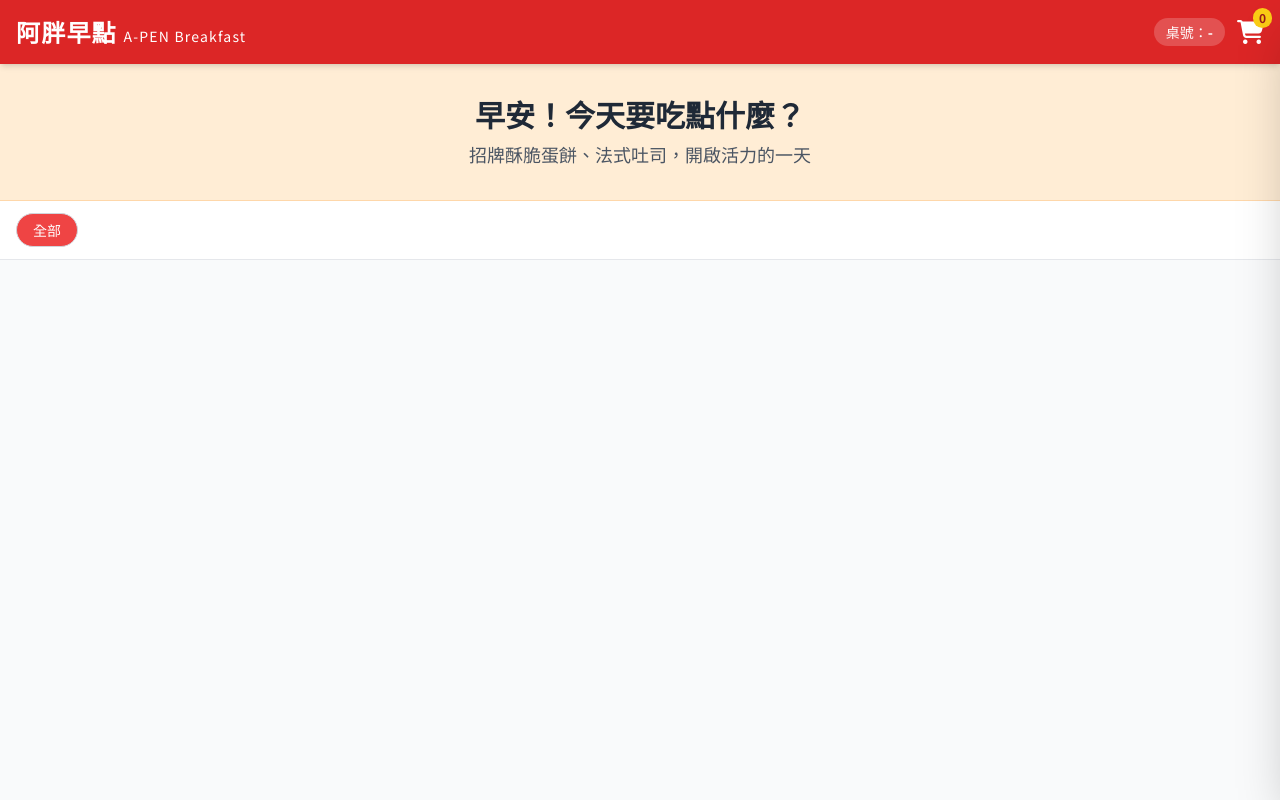
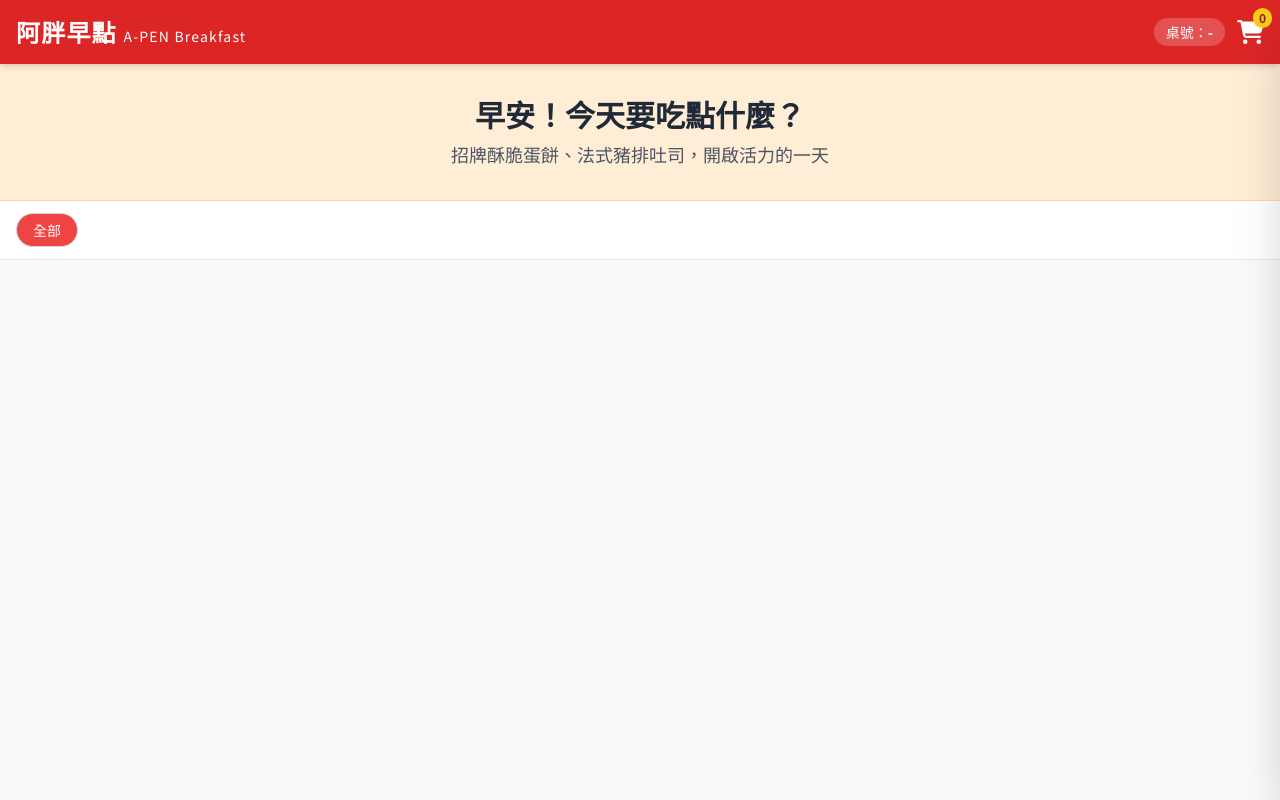
Before and after one commit to chienmu27/breakfast, a plain HTML site: page index.html in a window 1280 px wide. Drawn offline with nearby package versions, Linux system fonts and the light colour scheme; no server answers.

Commit message:
Update index.html

```diff
--- a/index.html
+++ b/index.html
@@ -30,7 +30,7 @@
 
 <div class="bg-orange-100 p-8 text-center border-b border-orange-200">
   <h2 class="text-3xl font-bold text-gray-800 mb-2">早安！今天要吃點什麼？</h2>
-  <p class="text-gray-600 text-lg">招牌酥脆蛋餅、法式吐司，開啟活力的一天</p>
+  <p class="text-gray-600 text-lg">招牌酥脆蛋餅、法式豬排吐司，開啟活力的一天</p>
 </div>
 
 <nav class="sticky top-[64px] bg-white border-b overflow-x-auto whitespace-nowrap z-40 px-4 py-3 flex gap-2 no-scrollbar" id="category-buttons">
```
